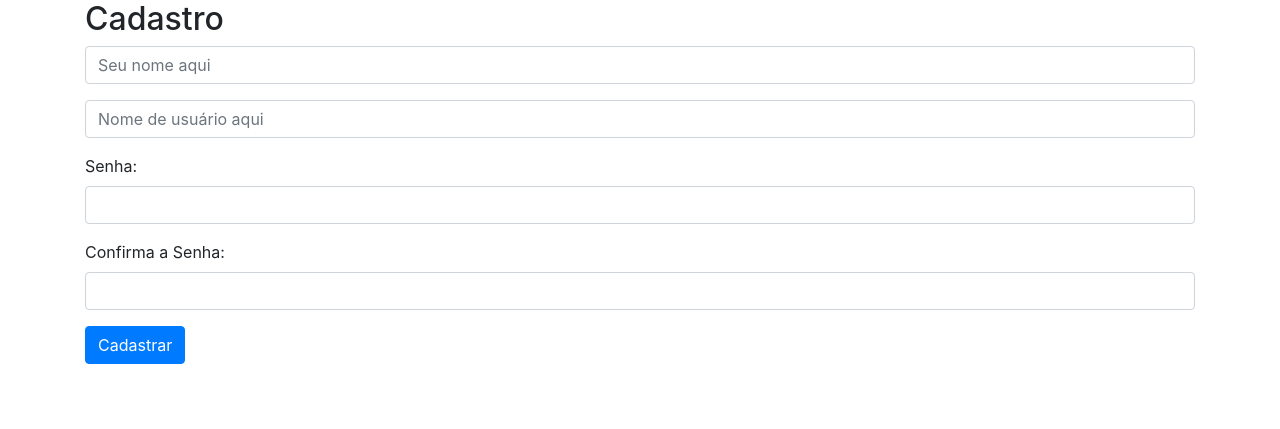
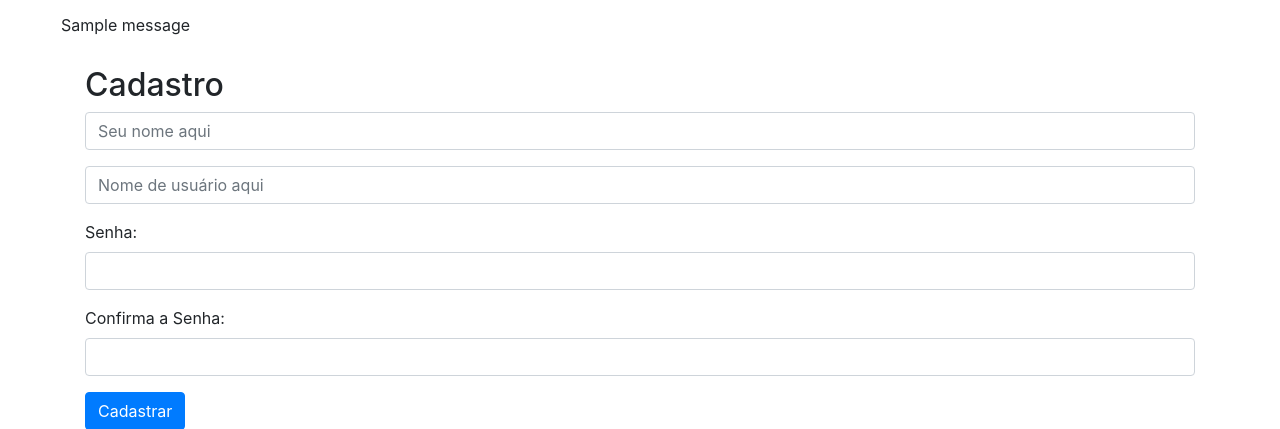
Before and after one commit to victor-s-santos/Flask-SimpleRegisterSystem, a Flask app: page /register in a window 1280 px wide. Shown: the part 56-485 px from the top of the page. Run offline with Flask 2, Linux system fonts and the light colour scheme; one stand-in notice (Sample message) is shown; some libraries are stand-ins or nearby versions.

Commit message:
setting secret key and error flash message

```diff
--- a/app.py
+++ b/app.py
@@ -47,4 +47,5 @@ def login():
         return(request.method)
 
 if __name__ == "__main__":
+    app.secret_key = "flaskehdemais"
     app.run(debug=True)
--- a/templates/base.html
+++ b/templates/base.html
@@ -25,6 +25,7 @@
           </ul>
         </div>
       </nav>
+    {% include "includes/_message.html" %}
     {% block body %}
     {% endblock %}
 </body>
--- /dev/null
+++ b/templates/includes/_message.html
@@ -0,0 +1,9 @@
+{% with messages = get_flashed_messages(with_categories=true) %}
+  {% if messages %}
+    <ul class=flashes>
+    {% for category, message in messages %}
+      <div class=" aler alert {{ category }}">{{ message }}</div>
+    {% endfor %}
+    </ul>
+  {% endif %}
+{% endwith %}
```
